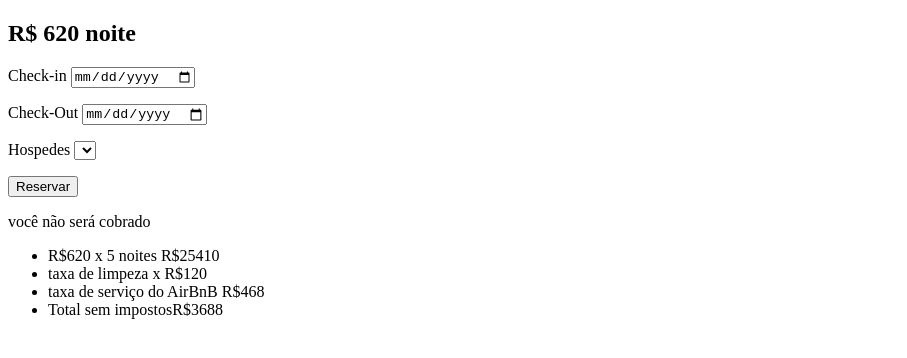
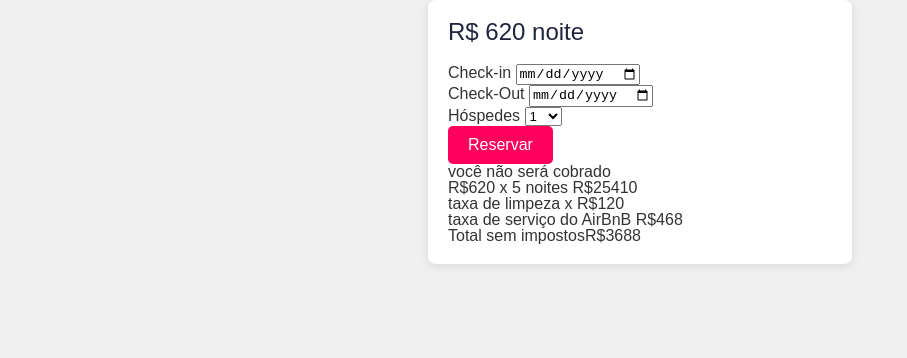
Before and after one commit to Carlos-SMartins/Calculadora_Airbnb, a plain HTML site: page index.html in a window 1280 px wide. Shown: the whole page, without its empty margins (0-907 px from the left). Drawn offline with Linux system fonts and the light colour scheme.

Commit message:
Atualiza o layout da calculadora

```diff
--- a/css/Style.css
+++ b/css/Style.css
@@ -0,0 +1,35 @@
+/* GERAL */
+body {
+    font-family: 'Poppins', sans-serif;
+    background-color: #f0f0f0;
+    color: #333;
+    margin: 0;
+    padding: 0;
+}
+
+/* PRINCIPAL */
+
+.container {
+    width: 30%;
+    margin: 0 auto;
+    padding: 20px;
+    background-color: #fff;
+    box-shadow: 0 2px 10px rgba(0, 0, 0, 0.1);
+    border-radius: 8px;
+}
+.container h2 {
+    font-size: 1.5rem;
+    color: #21243D;
+    margin-bottom: 20px;
+}
+
+button {
+    align-content: center;
+    background-color: #ff005d;
+    color: white;
+    border: none;
+    padding: 10px 20px;
+    font-size: 1rem;
+    border-radius: 5px;
+    cursor: pointer;
+}
--- a/css/reset.css
+++ b/css/reset.css
@@ -0,0 +1,42 @@
+html, body, div, span, applet, object, iframe,
+h1, h2, h3, h4, h5, h6, p, blockquote, pre,
+a, abbr, acronym, address, big, cite, code,
+del, dfn, em, img, ins, kbd, q, s, samp,
+small, strike, strong, sub, sup, tt, var,
+b, u, i, center,
+dl, dt, dd, ol, ul, li,
+fieldset, form, label, legend,
+table, caption, tbody, tfoot, thead, tr, th, td,
+article, aside, canvas, details, embed,
+figure, figcaption, footer, header, hgroup,
+menu, nav, output, ruby, a, summary,
+time, mark, audio, video {
+	margin: 0;
+	padding: 0;
+	border: 0;
+	font-size: 100%;
+	font: inherit;
+	vertical-align: baseline;
+}
+article, aside, details, figcaption, figure,
+footer, header, hgroup, menu, nav, section {
+	display: block;
+}
+body {
+	line-height: 1;
+}
+ol, ul {
+	list-style: none;
+}
+blockquote, q {
+	quotes: none;
+}
+blockquote:before, blockquote:after,
+q:before, q:after {
+	content: '';
+	content: none;
+}
+table {
+	border-collapse: collapse;
+	border-spacing: 0;
+}
--- a/index.html
+++ b/index.html
@@ -4,23 +4,36 @@
     <meta charset="UTF-8">
     <meta name="viewport" content="width=device-width, initial-scale=1.0">
     <title>Airbnb</title>
+    <link rel="stylesheet" href="css/reset.css">
+    <link rel="stylesheet" href="css/style.css">
 </head>
 <body>
-    <section>
+    <section class="container">
         <h2><span id="preco_diaria">R$ 620</span> noite</h2>
         <form action="#">
             <div>
                 <p>
                     <label for="checkin">Check-in</label>
-                    <input type="date" id="checkin">
+                    <input type="date" id="checkin" class="recarregar">
                 </p>
                 <p>
                     <label for="checkout">Check-Out</label>
-                    <input type="date" id="checkout">
+                    <input type="date" id="checkout" class="recarregar">
                 </p>
                 <p>
-                    <label for="Hospedes">Hospedes</label>
-                    <select name="Hospedes" id="Hospedes"></select>
+                    <label for="Hospedes">Hóspedes</label>
+                    <select name="Hospedes" id="Hospedes" class="recarregar">
+                        <option value="1">1 </option>
+                        <option value="2">2 </option>
+                        <option value="3">3 </option>
+                        <option value="4">4 </option>
+                        <option value="5">5 </option>
+                        <option value="6">6 </option>
+                        <option value="7">7 </option>
+                        <option value="8">8 </option>
+                        <option value="9">9 </option>
+                        <option value="10">10 </option>
+                    </select>
                 </p>
             </div>
         </form>
@@ -44,11 +57,12 @@
         </div>
     </section>
     <script>
-        let checkout =  document.getElementById("checkout")
+        let checkout =  document.getElementById("checkout");
+        let hospedes = document.getElementById("Hospedes");
         console.log(checkout)
-
-        checkout.addEventListener("change", function(){
-        let data_saida = new Date(this.value);
+            document.addEventListener("change", function(){
+            if (event.target.classList.contains("recarregar")) {
+            let data_saida = new Date(checkout.value);
             let data_entrada = new Date(document.getElementById("checkin").value);
             console.log(data_saida, data_entrada);
             let diarias = (data_saida - data_entrada) /86400000;
@@ -71,8 +85,13 @@
             let valor_taxa_limpeza = parseFloat(taxa_limpeza.innerText.substring(2));
             console.log(valor_taxa_limpeza)
 
+            let numero_hospedes = parseInt(document.getElementById('Hospedes').value);
+
             let total = document.getElementById('total');
-        total.innerHTML = 'R$' + (valor_diaria + valor_taxa_servico + valor_taxa_limpeza)
+            total.innerHTML = 'R$' + ((numero_hospedes) * (valor_diaria + valor_taxa_servico + valor_taxa_limpeza)).toFixed(2);
+            console.log(total.innerHTML);
+            console.log(numero_hospedes);
+            }
 
             });
     </script>
```
Lines whose indentation alone changed are shown as unchanged.
